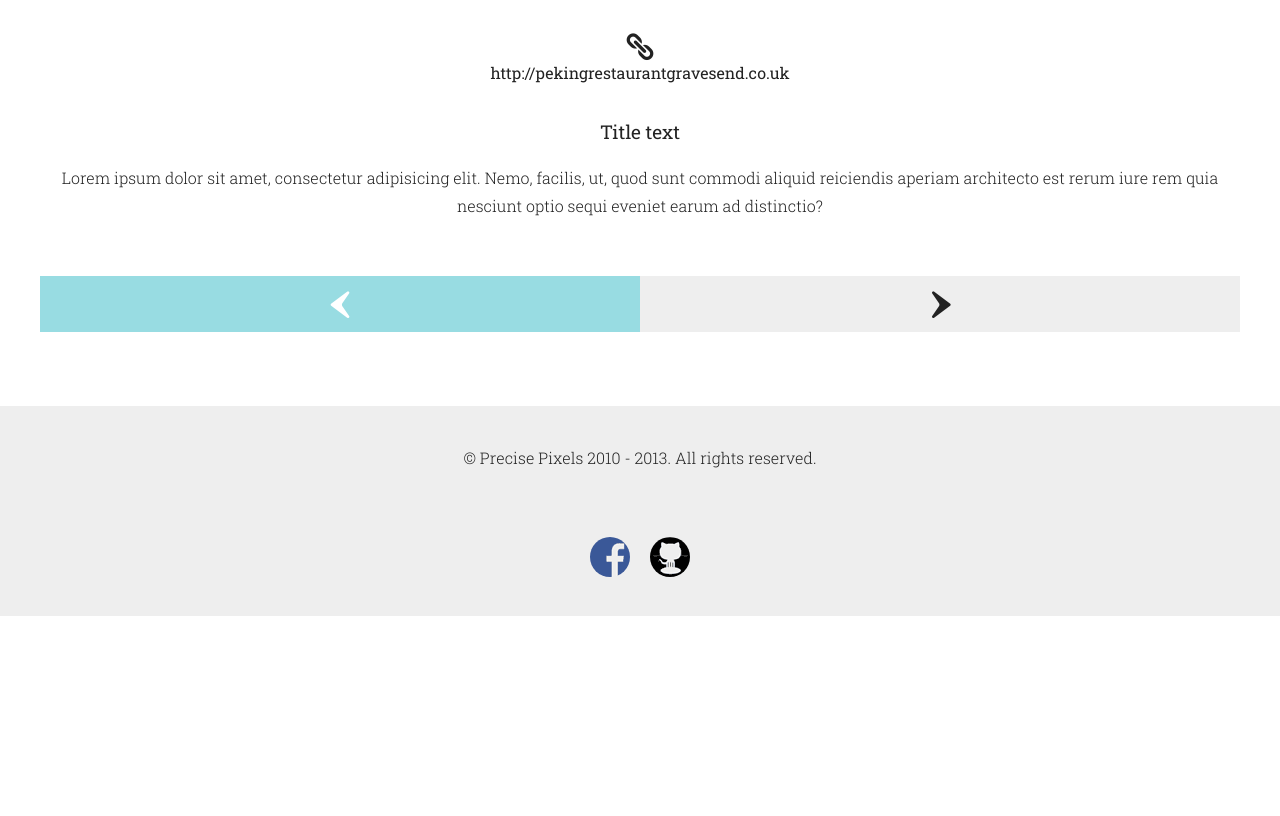
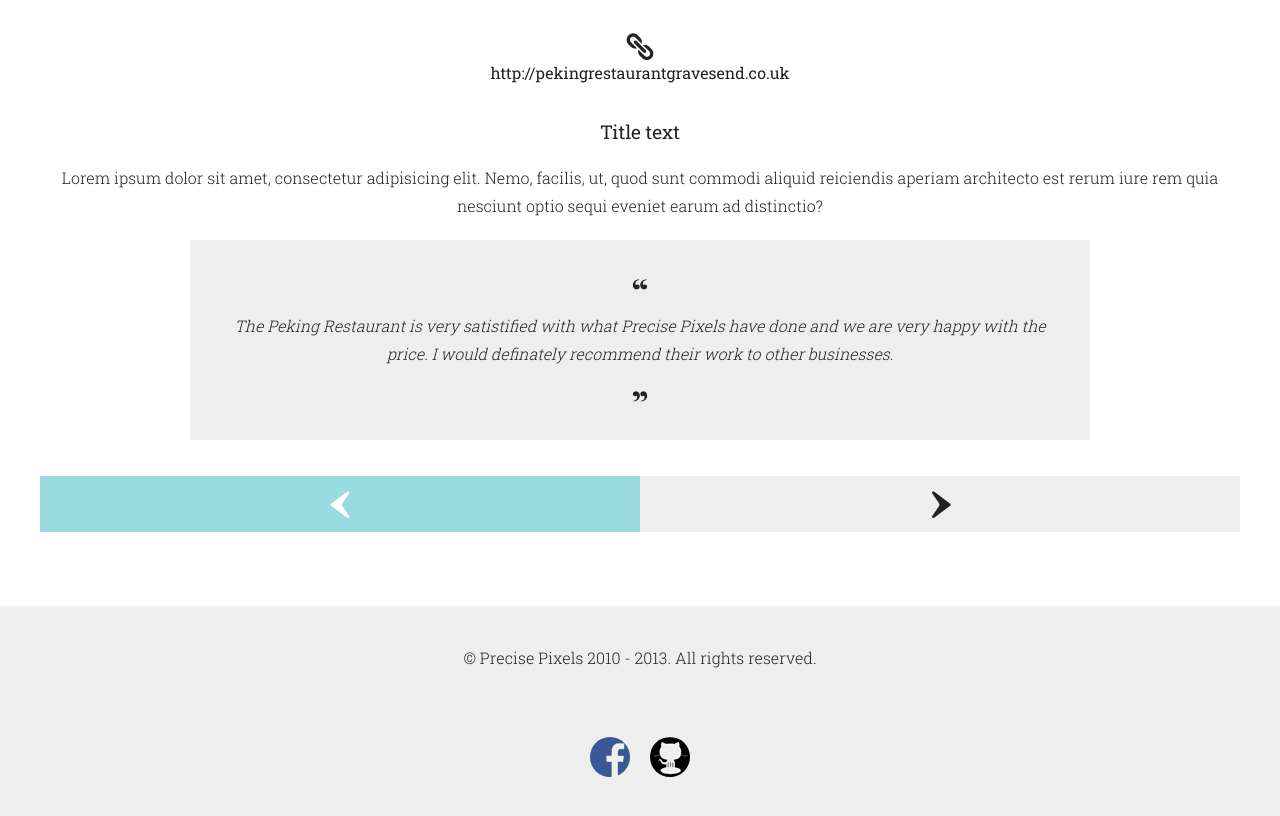
Before and after one commit to Precise-Pixels/ppixels2, a PHP site: page /peking-restaurant in a window 1280 px wide. Shown: the part 1171-1987 px from the top of the page. Before the commit the page ends 1787 px from the top, so only its background shows below. Run offline with PHP 8.4, Linux system fonts and the light colour scheme; grey boxes are pictures that could not be loaded.

Commit message:
Add testimonials, quote icons and aligned icons in psd with CSS background-positions

```diff
--- a/peking-restaurant.php
+++ b/peking-restaurant.php
@@ -19,6 +19,11 @@
 			<a href="http://pekingrestaurantgravesend.co.uk" target="_blank" class="our-work-link"><div class="icon icon_medium icon_link">ä</div> http://pekingrestaurantgravesend.co.uk</a>
 			<h3>Title text</h3>
 			<p>Lorem ipsum dolor sit amet, consectetur adipisicing elit. Nemo, facilis, ut, quod sunt commodi aliquid reiciendis aperiam architecto est rerum iure rem quia nesciunt optio sequi eveniet earum ad distinctio?</p>
+			<div class="box testimonial">
+				<span class="icon icon_small icon_quote_open">B</span>
+				<p>The Peking Restaurant is very satistified with what Precise Pixels have done and we are very happy with the price. I would definately recommend their work to other businesses.</p>
+				<span class="icon icon_small icon_quote_close">C</span>
+			</div>
 		</div>
 
 		<div class="content-section">
--- a/people-united.php
+++ b/people-united.php
@@ -19,6 +19,11 @@
 			<a href="http://peopleunited.org.uk" target="_blank" class="our-work-link"><div class="icon icon_medium icon_link">ä</div> http://peopleunited.org.uk</a>
 			<h3>Title text</h3>
 			<p>Lorem ipsum dolor sit amet, consectetur adipisicing elit. Nemo, facilis, ut, quod sunt commodi aliquid reiciendis aperiam architecto est rerum iure rem quia nesciunt optio sequi eveniet earum ad distinctio?</p>
+			<div class="box testimonial">
+				<span class="icon icon_small icon_quote_open">B</span>
+				<p>Precise Pixels were recommended to us by their course director at the University of Kent. We were in need of specialist help in developing our web site and communications. They have responded quickly to all of our requests for help and performed them in a professional manner. They are clear about their roles and skills and how they complement each other's work, making a great team. With the help of James and Jacob we have significantly improved our web site, upgraded our software to Microsoft Office 2010 and feel more confident about our future communications with our stakeholders.</p>
+				<span class="icon icon_small icon_quote_close">C</span>
+			</div>
 		</div>
 
 		<div class="content-section">
--- a/sass/objects/_boxes.scss
+++ b/sass/objects/_boxes.scss
@@ -23,6 +23,15 @@ a .box:hover {
 	border-radius: 200px;
 }
 
+.testimonial {
+	width: 69%;
+	padding: 3%;
+}
+
+.testimonial p {
+	font-style: italic;
+}
+
 @media (min-width: 640px) {
 	.box-wrapper {
 		background: $lgrey;
--- a/sass/objects/_icons.scss
+++ b/sass/objects/_icons.scss
@@ -16,6 +16,11 @@
 	height: 32px;
 }
 
+.icon_small {
+	width: 16px;
+	height: 16px;
+}
+
 .ff {
 	.icon {
 		background: none;
@@ -30,36 +35,49 @@
 		font-size: 32px;
 		line-height: 32px;
 	}
+
+	.icon_small {
+		font-size: 16px;
+		line-height: 16px;
+	}
 }
 
 .icon_about {
-	background-position: center 5px;
+	background-position: center 0;
 }
 
 .icon_work {
-	background-position: center -115px;
+	background-position: center -120px;
 }
 
 .icon_contact {
-	background-position: center -235px;
+	background-position: center -240px;
 }
 
 .icon_left {
-	background-position: center -358px;
+	background-position: center -360px;
 }
 
 .icon_right {
-	background-position: center -390px;
+	background-position: center -392px;
 }
 
 .icon_left_disabled {
-	background-position: center -422px;
+	background-position: center -424px;
 }
 
 .icon_right_disabled {
-	background-position: center -454px;
+	background-position: center -456px;
 }
 
 .icon_link {
-	background-position: center -486px;
+	background-position: center -488px;
 }
+
+.icon_quote_open {
+	background-position: center -520px;
+}
+
+.icon_quote_close {
+	background-position: center -536px;
+}
--- a/styles.css
+++ b/styles.css
@@ -249,6 +249,15 @@ a .box:hover {
   border-radius: 200px;
 }
 
+.testimonial {
+  width: 69%;
+  padding: 3%;
+}
+
+.testimonial p {
+  font-style: italic;
+}
+
 @media (min-width: 640px) {
   .box-wrapper {
     background: #eeeeee;
@@ -275,6 +284,11 @@ a .box:hover {
   height: 32px;
 }
 
+.icon_small {
+  width: 16px;
+  height: 16px;
+}
+
 .ff .icon {
   background: none;
   font-family: 'Sosa';
@@ -287,35 +301,47 @@ a .box:hover {
   font-size: 32px;
   line-height: 32px;
 }
+.ff .icon_small {
+  font-size: 16px;
+  line-height: 16px;
+}
 
 .icon_about {
-  background-position: center 5px;
+  background-position: center 0;
 }
 
 .icon_work {
-  background-position: center -115px;
+  background-position: center -120px;
 }
 
 .icon_contact {
-  background-position: center -235px;
+  background-position: center -240px;
 }
 
 .icon_left {
-  background-position: center -358px;
+  background-position: center -360px;
 }
 
 .icon_right {
-  background-position: center -390px;
+  background-position: center -392px;
 }
 
 .icon_left_disabled {
-  background-position: center -422px;
+  background-position: center -424px;
 }
 
 .icon_right_disabled {
-  background-position: center -454px;
+  background-position: center -456px;
 }
 
 .icon_link {
-  background-position: center -486px;
+  background-position: center -488px;
 }
+
+.icon_quote_open {
+  background-position: center -520px;
+}
+
+.icon_quote_close {
+  background-position: center -536px;
+}
```
Also changed, not shown: images/icon-sprite.png, 1 other file.
